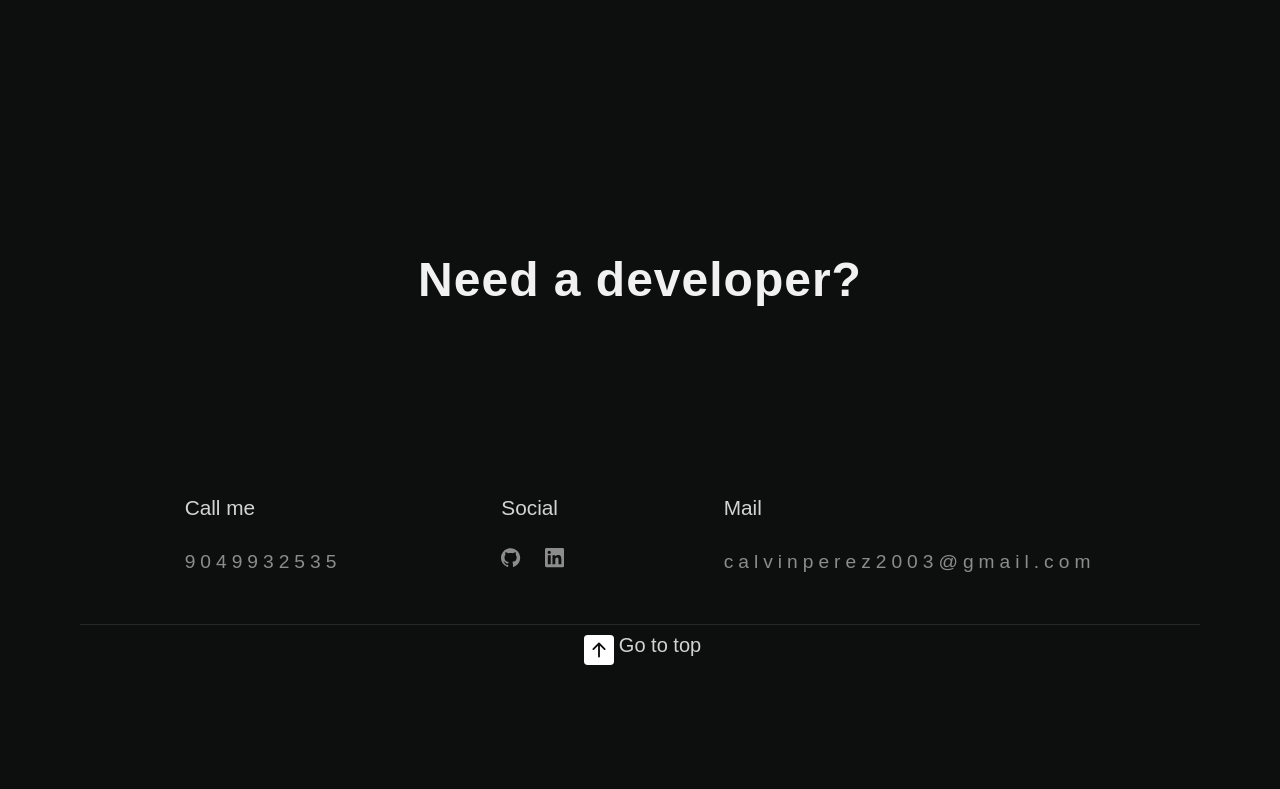
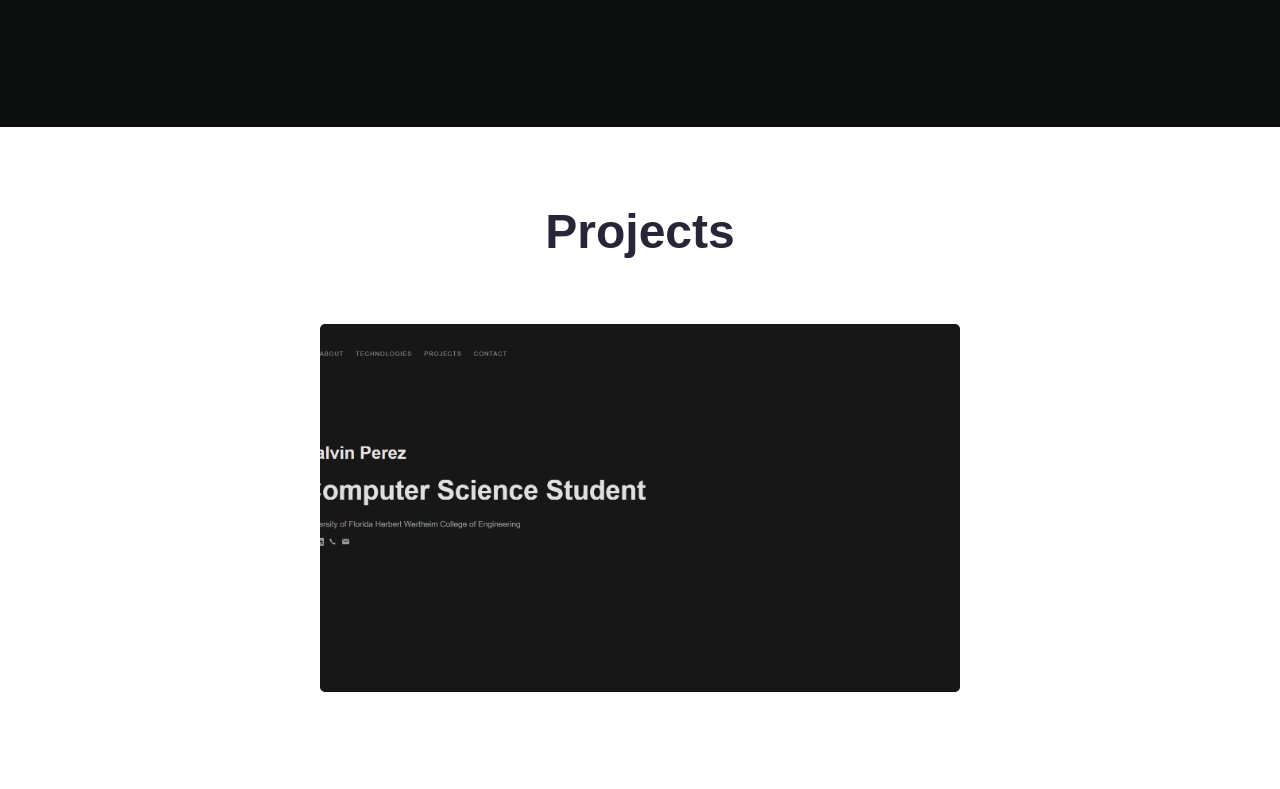
Before and after one commit to cperez1703/cperez1703.github.io, a React (Vite) app: page / in a window 1280 px wide. Shown: the part 1846-2635 px from the top of the page. Built offline with nearby package versions, Linux system fonts and the light colour scheme.

Commit message:
added project template

```diff
--- /dev/null
+++ b/src/components/Projects/ProjectCard.jsx
@@ -0,0 +1,57 @@
+import React from "react";
+import { IconContext } from "react-icons";
+import {
+  LinkName,
+  ProjectCard,
+  ProjectCodeLink,
+  ProjectDetails,
+  ProjectImage,
+  ProjectLiveLink,
+  ProjectTitle,
+  ProjectTransitionImage,
+} from "../styles/Projects.styled";
+
+const ProjectCardComponent = ({
+  image,
+  transitionImage,
+  title,
+  codeLink,
+  liveLink,
+  techStack,
+}) => {
+  return (
+    <>
+      <IconContext.Provider value={{ size: "1rem" }}>
+        <ProjectCard>
+          <ProjectImage src={image} alt={title} />
+          <ProjectTransitionImage src={transitionImage} alt={title} />
+          <ProjectDetails>
+            <ProjectTitle>{title}</ProjectTitle>
+            <ProjectCodeLink
+              href={codeLink}
+              target="_blank"
+              rel="noopener noreferrer"
+            >
+              <LinkName>Github</LinkName>
+            </ProjectCodeLink>
+            <ProjectLiveLink
+              href={liveLink}
+              target="_blank"
+              rel="noopener noreferrer"
+            >
+              <LinkName>Live</LinkName>
+            </ProjectLiveLink>
+            <h4 style={{ marginTop: "10px" }}>Tech Stack</h4>
+            <span style={{ display: "flex" }}>
+              {techStack.map((el) => (
+                <p key={el.id}>{el}||</p>
+              ))}
+            </span>
+          </ProjectDetails>
+        </ProjectCard>
+      </IconContext.Provider>
+    </>
+  );
+};
+
+export default ProjectCardComponent;
--- a/src/components/Projects/Projects.jsx
+++ b/src/components/Projects/Projects.jsx
@@ -1,9 +1,22 @@
+import React from "react";
+import { ProjectsContainer, StyledProjects } from "../styles/Projects.styled";
+import { SectionHeading, SectionTitle } from "../styles/SectionHeading";
+import { projectData } from "./projectsData";
+import ProjectCardComponent from "./ProjectCard";
+
 const Projects = () => {
-    return (
-        <>
-
-        </>
-    );
-}
+  return (
+    <StyledProjects id="projects">
+      <SectionHeading>
+      <SectionTitle>Projects</SectionTitle>
+      </SectionHeading>
+      <ProjectsContainer>
+        {projectData.map((project) => {
+          return <ProjectCardComponent key={project.id} {...project} />;
+        })}
+      </ProjectsContainer>
+    </StyledProjects>
+  );
+};
 
 export default Projects;
--- /dev/null
+++ b/src/components/Projects/projectImages.jsx
@@ -0,0 +1,7 @@
+import image1 from "../../assets/projects/examplecpwebsite.png";
+import image2 from "../../assets/projects/examplecpwebsite.png";
+
+export {
+  image1,
+  image2,
+};
--- /dev/null
+++ b/src/components/Projects/projectsData.jsx
@@ -0,0 +1,17 @@
+import {
+    image1,
+    image2,
+  } from "./projectImages";
+
+  export const projectData = [
+    {
+      id: 1,
+      image: image1,
+      transitionImage: image2,
+      title:
+        "Project Description.",
+      codeLink: "https://github.com/cperez1703/cperez1703.github.io",
+      liveLink: "https://cperez1703.github.io/",
+      techStack: ["React", "MongoDB", "Node.js"],
+    },
+  ];
--- /dev/null
+++ b/src/components/styles/Projects.styled.jsx
@@ -0,0 +1,169 @@
+import styled, { css } from "styled-components";
+
+export const HoverStyle = css`
+  content: "";
+  position: absolute;
+  bottom: -0.3rem;
+  right: 0;
+  left: 0;
+  width: 0;
+  height: 0.7px;
+  background: ${({ theme }) => theme.backgroundColor.light};
+  transition: 0.3s ease-in-out;
+`;
+
+export const Flex = css`
+  display: flex;
+  align-items: center;
+  gap: 0.5rem;
+`;
+
+export const StyledProjects = styled.section`
+  background-color: ${({ theme }) => theme.backgroundColor.light};
+  color: ${({ theme }) => theme.color.darkGray};
+`;
+
+export const ProjectsContainer = styled.div`
+  display: flex;
+  flex-wrap: wrap;
+  align-items: center;
+  justify-content: center;
+  gap: 1.25rem;
+  margin-top: 3rem;
+`;
+
+export const ProjectImage = styled.img`
+  width: 100%;
+  height: 100%;
+  object-fit: cover;
+  position: relative;
+`;
+
+export const ProjectTransitionImage = styled.img`
+  width: 100%;
+  height: 100%;
+  opacity: 0;
+  object-fit: cover;
+  position: absolute;
+  transition: 0.3s ease;
+`;
+
+export const ProjectDetails = styled.div`
+  position: absolute;
+  bottom: 0;
+  right: 0;
+  left: 0;
+  padding: 5rem 3rem;
+  color: #fff;
+  background: linear-gradient(
+    180deg,
+    transparent,
+    rgba(13, 14, 14, 0.97),
+    rgba(0, 0, 0, 0.9)
+  );
+  transform: translateY(100%);
+  opacity: 0;
+  pointer-events: none;
+  transition: 0.6s ease;
+  margin-top: 2rem;
+  z-index: 5;
+`;
+
+export const ProjectTitle = styled.span``;
+
+export const LinkName = styled.span``;
+
+export const ProjectCodeLink = styled.a`
+  position: absolute;
+  bottom: 2rem;
+  left: 9rem;
+  color: ${({ theme }) => theme.color.light};
+  font-size: 14px;
+  ${Flex}
+
+  ${LinkName}::after {
+    ${HoverStyle}
+  }
+
+  ${LinkName}:hover::after {
+    width: 100%;
+  }
+`;
+
+export const ProjectLiveLink = styled.a`
+  position: absolute;
+  bottom: 2rem;
+  left: 3rem;
+  color: ${({ theme }) => theme.color.light};
+  font-size: 14px;
+  ${Flex}
+
+  ${LinkName}::after {
+    ${HoverStyle}
+  }
+
+  ${LinkName}:hover::after {
+    width: 100%;
+  }
+`;
+
+export const ProjectTechStack = styled.a`
+position: absolute;
+  bottom: 2rem;
+  left: 3rem;
+  color: ${({ theme }) => theme.color.light};
+  font-size: 14px;
+  ${Flex}
+
+  ${LinkName}::after {
+    ${HoverStyle}
+  }
+
+  ${LinkName}:hover::after {
+    width: 100%;
+  }
+`;
+
+
+export const ProjectCard = styled.article`
+  background: #fff;
+  width: 40rem;
+  height: 23rem;
+  display: flex;
+  justify-content: center;
+  align-items: center;
+  flex-direction: column;
+  border-radius: 5px;
+  position: relative;
+  overflow: hidden;
+  background-size: cover;
+
+  &::after {
+    content: "";
+    position: absolute;
+    inset: 0 0 0 0;
+    background: rgb(13, 14, 14, 0.1);
+    z-index: 2;
+  }
+
+  &:hover {
+    box-shadow: 0 2px 15px rgba(13, 14, 14) 15%;
+  }
+
+  &:hover ${ProjectDetails} {
+    transform: translateY(0);
+    opacity: 1;
+    pointer-events: all;
+  }
+
+  &:hover ${ProjectTransitionImage} {
+    opacity: 1;
+  }
+
+  @media all and (max-width: ${({ theme }) => theme.breakpoints.lg}) {
+    width: 25rem;
+  }
+  @media all and (max-width: ${({ theme }) => theme.breakpoints.md}) {
+    width: 100%;
+  }
+`;
```
Also changed, not shown: src/assets/projects/examplecpwebsite.png (added), src/assets/projects/examplecpwebsite1.png (added).
